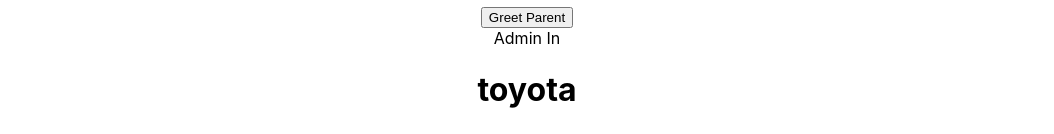
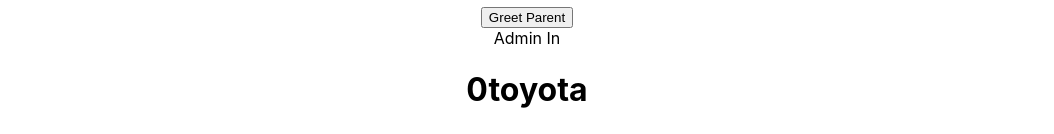
Before and after one commit to Theja1996/React-Review, a React (Create React App) app: page / in a window 1280 px wide. Shown: the part 795-929 px from the top of the page, without its empty margins (113-1167 px from the left). Built offline with nearby package versions, Linux system fonts and the light colour scheme.

Commit message:
index as key

```diff
--- a/src/Components/List.js
+++ b/src/Components/List.js
@@ -1,8 +1,8 @@
 import React from 'react'
 
 function List() {
- const names = ['toyota','kia','honda','alto']
-const nameList = names.map(name=><h1>{name}</h1>)
+ const names = ['toyota','kia','honda','alto','kia']
+const nameList = names.map((name,index)=><h1 key={index}>{index}{name}</h1>)
 
 const persons = [
     {
```
